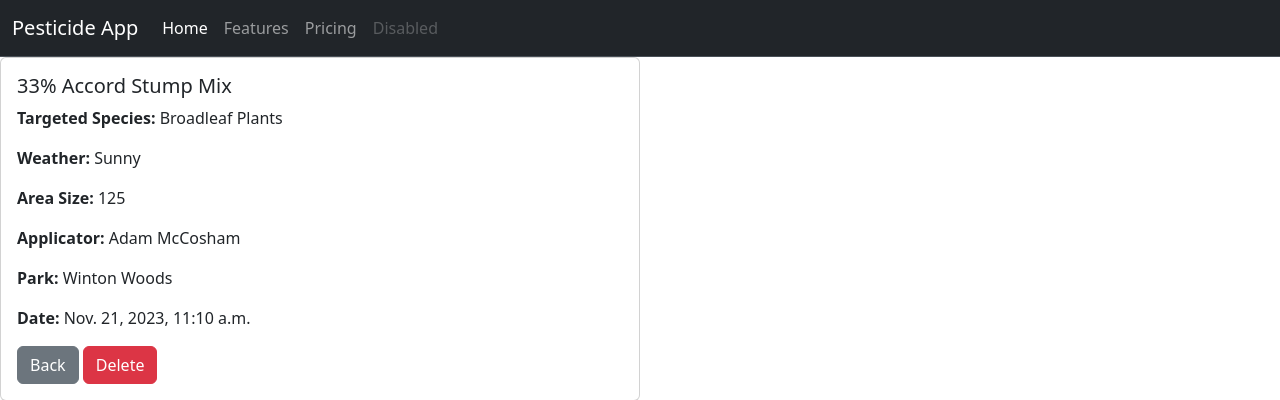
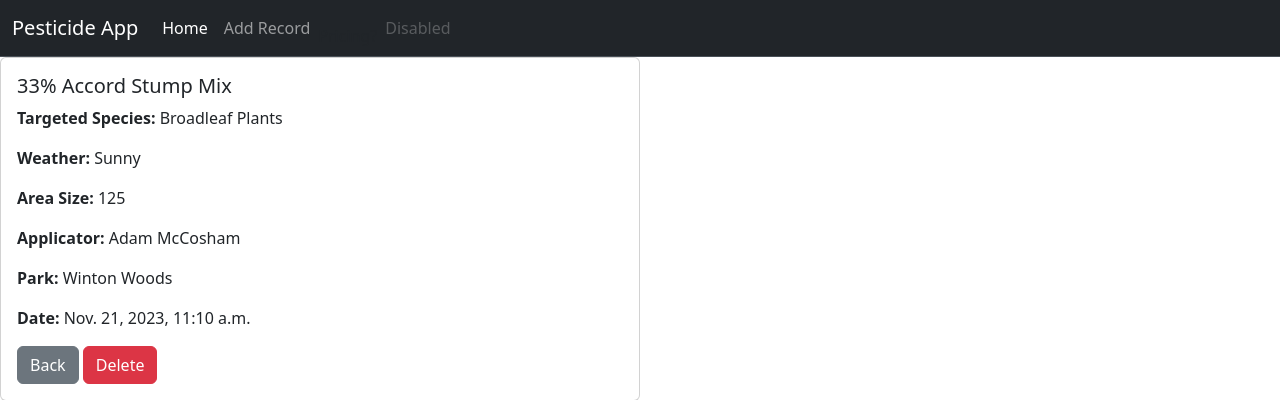
Before and after one commit to fldsofglry/pesticides, a Django app: page /pesticides/1/ in a window 1280 px wide. Shown: the top 400 px of the page. Run offline with Django 3.2, Linux system fonts and the light colour scheme; data comes from the database, SQL or seed files in the repository.

Commit message:
added migrations files. Drop downs for add record form

```diff
--- a/pesticides/templates/pesticides/base.html
+++ b/pesticides/templates/pesticides/base.html
@@ -19,10 +19,10 @@
               <a class="nav-link active" aria-current="page" href="#">Home</a>
             </li>
             <li class="nav-item">
-              <a class="nav-link" href="#">Features</a>
+              <a class="nav-link" href="{% url 'pesticides:add_record' %}">Add Record</a>
             </li>
             <li class="nav-item">
-              <a class="nav-link" href="#">Pricing</a>
+              <a class="nav-link" href="#"></a>Pricing?</a>
             </li>
             <li class="nav-item">
               <a class="nav-link disabled" aria-disabled="true">Disabled</a>
--- a/pesticides/urls.py
+++ b/pesticides/urls.py
@@ -3,8 +3,10 @@
 from . import views
 
 app_name = "pesticides"
+print('hit here in urls.py')
 urlpatterns = [
     path("", views.index, name="index"),
     path("<int:record_id>/", views.detail, name="detail"),
     path("delete_record/<int:record_id>/", views.delete_record, name="delete_record"),
+    path("add_record/", views.add_record, name="add_record"),
 ]
--- a/pesticides/views.py
+++ b/pesticides/views.py
@@ -1,7 +1,8 @@
 from django.shortcuts import render, redirect
 from django.http import HttpResponse
 from django.template import loader
-from .models import Record
+from django.contrib import messages
+from .models import Record, Formula, Applicator, Park
 
 def index(request):
     latest_records_list = Record.objects.order_by("date")[:5]
@@ -17,6 +18,21 @@
 def delete_record(request, record_id):
     delete_it = Record.objects.get(id=record_id)
     delete_it.delete()
+    # messages.success(request, "Records Deleted Successfully")
+    return redirect("pesticides:index")
 
-    return redirect("pesticides:index")
-    # messages.success(request, "Records Deleted Successfully")
+def add_record(request):
+    formula_list = Formula.objects.all()
+    applicators = Applicator.objects.all()
+    parks = Park.objects.all()
+
+    template = loader.get_template("pesticides/add_record.html")
+    context = {"formula_list": formula_list,
+              "applicators": applicators,
+                "parks": parks,
+               }
+    if request.method == "POST":
+            messages.success(request, "Record Added...")
+            return redirect('index')
+    else:
+        return HttpResponse(template.render(context, request))
```
Also changed, not shown: pesticides/migrations/0001_initial.py (added), pesticides/migrations/0002_auto_20231119_1024.py (added), pesticides/migrations/0003_adjuvant.py (added), pesticides/migrations/0004_auto_20231120_1043.py (added), pesticides/migrations/0005_auto_20231120_1058.py (added), pesticides/migrations/0006_auto_20231120_1839.py (added), pesticides/migrations/0007_auto_20231120_1852.py (added), pesticides/migrations/0008_alter_formula_pesticide_amount.py (added), pesticides/migrations/0009_applicator_park_region.py (added), pesticides/migrations/0010_record.py (added).
